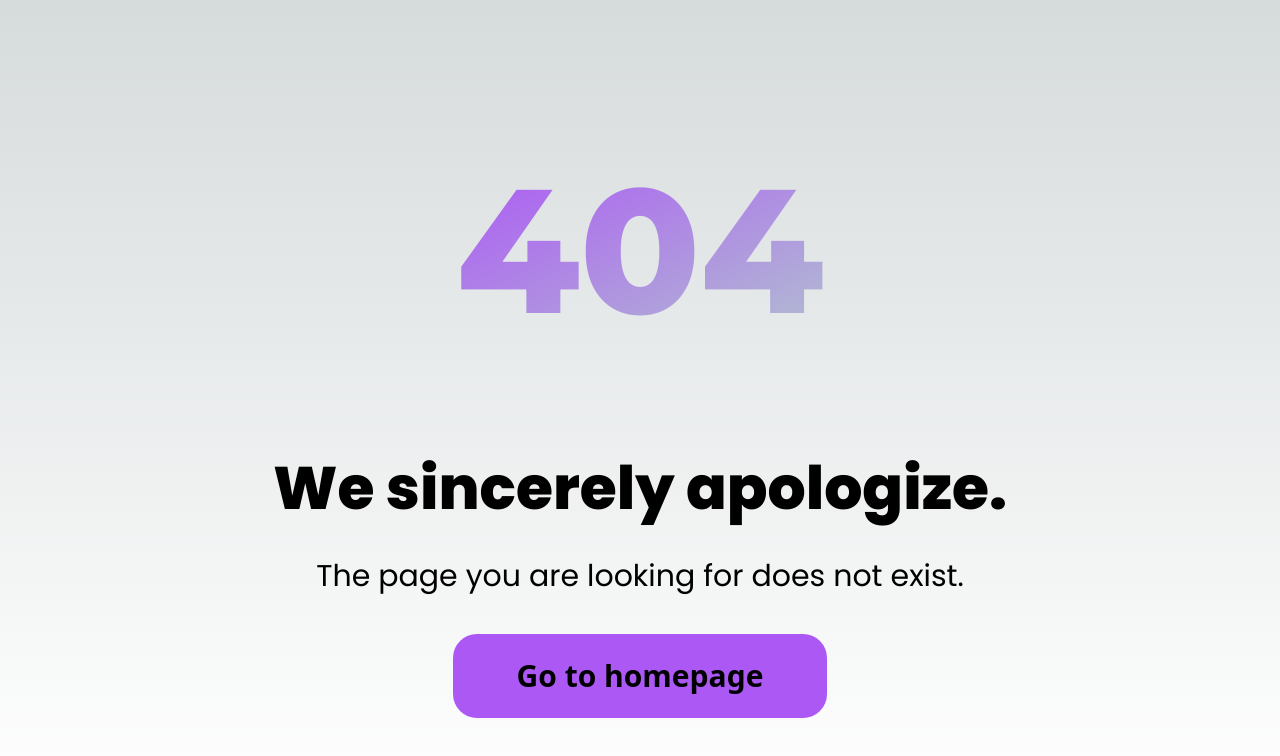
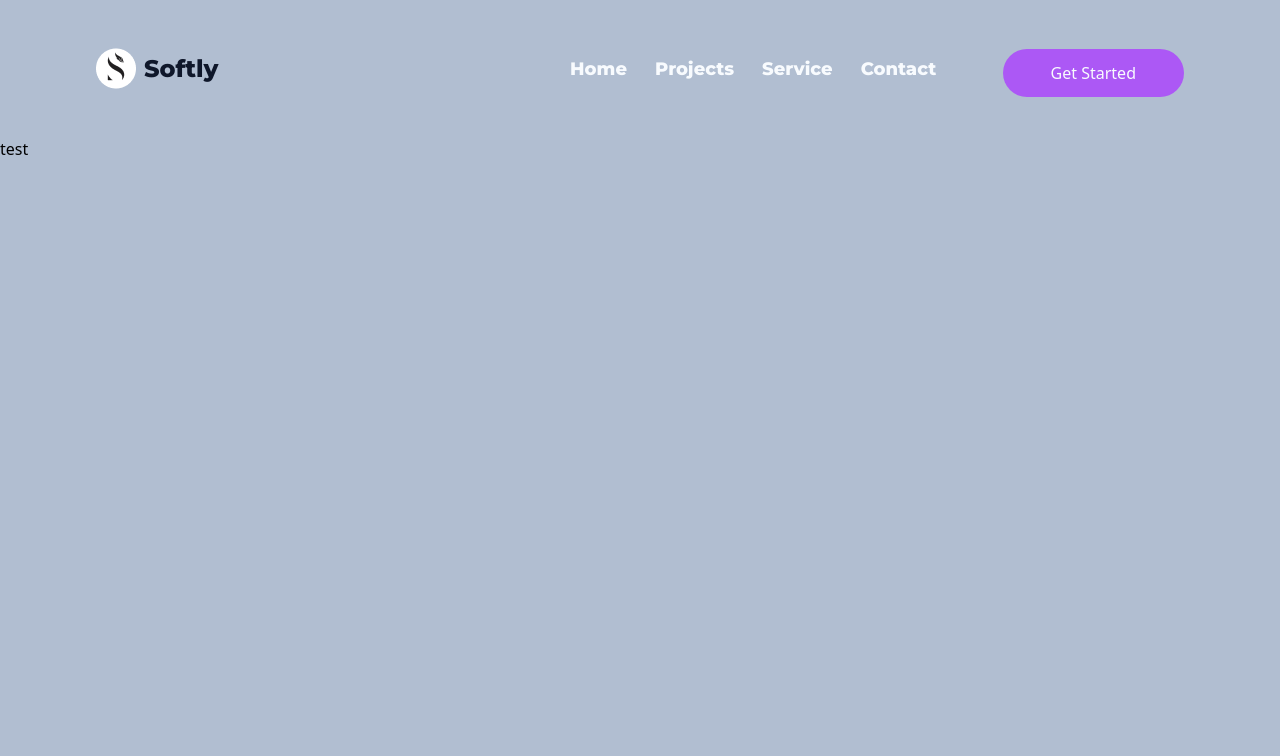
Before and after one commit to Inversuel/softka-agency-2, a Next.js app: page /free-day in a window 1280 px wide. Before the commit this address had no page. Shown: the top 756 px of the page. Built offline with nearby package versions, Linux system fonts and the light colour scheme.

Commit message:
Update page and navigation styles

```diff
--- /dev/null
+++ b/src/app/free-day/page.tsx
@@ -0,0 +1,18 @@
+'use client';
+
+import Nav from '@/components/Navigation/Nav';
+import React from 'react';
+
+const Page = () => {
+  return (
+    <main
+      id="main"
+      className="relative bg-light dark:bg-black flex min-h-screen flex-col overflow-x-hidden"
+    >
+      <Nav />
+      test
+    </main>
+  );
+};
+
+export default Page;
--- a/src/app/page.tsx
+++ b/src/app/page.tsx
@@ -34,8 +34,8 @@ export default function Home(): JSX.Element {
       id="main"
       className="relative bg-light dark:bg-black flex min-h-screen flex-col overflow-x-hidden"
     >
+      <Nav />
       <Toaster />
-      <Nav />
       <Hero />
       <Services />
       <div className="relative w-fit lg:block hidden">
--- a/src/components/Navigation/Nav.tsx
+++ b/src/components/Navigation/Nav.tsx
@@ -4,7 +4,7 @@ import { MobileNav } from './MobileNav';
 
 const Nav = (): JSX.Element => {
   return (
-    <header className="lg:py-12 py-4 flex justify-between align-middle items-center relative 2xl:mx-auto 2xl:max-w-8xl 2xl:min-w-[90rem]">
+    <header className="lg:py-12 py-4 flex justify-between align-middle items-center 2xl:mx-auto 2xl:max-w-8xl 2xl:min-w-[90rem]">
       <DesktopNav />
       <MobileNav />
     </header>
--- a/src/components/projects/ProjectsDektop/CHBProject.tsx
+++ b/src/components/projects/ProjectsDektop/CHBProject.tsx
@@ -72,7 +72,7 @@ export const CHBProject = ({ triggerTimeline }: CHBProjectProps): JSX.Element =>
     <section className="h-screen w-screen relative p-12 flex flex-row items-center flex-shrink-0 itemScroll">
       <div
         ref={textContainer}
-        className="flex flex-col p-11 gap-10 xl:min-w-[750px] 2xl:min-w-[1240px] justify-center items-center opacity-0"
+        className="flex flex-col p-11 gap-10 xl:min-w-[750px] 3xl:min-w-[1240px] justify-center items-center opacity-0"
       >
         <div>
           <Title className="">Christian Hypnobirthing Project</Title>
```
